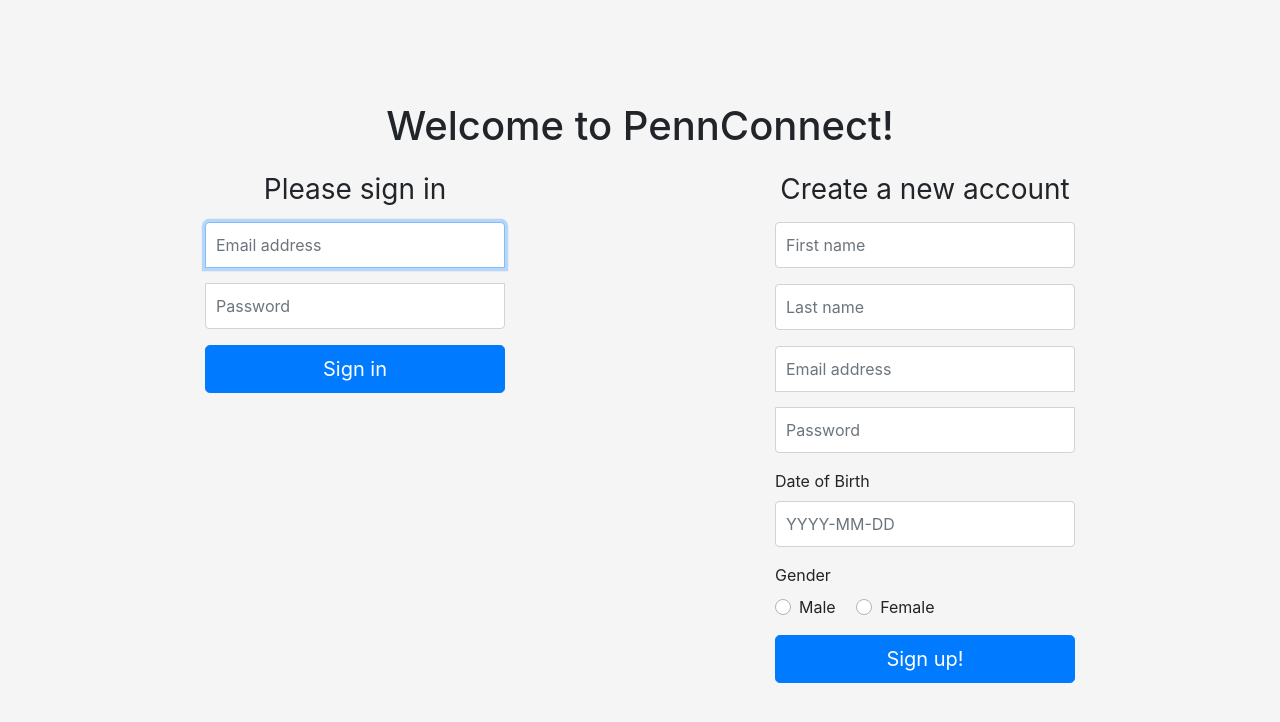
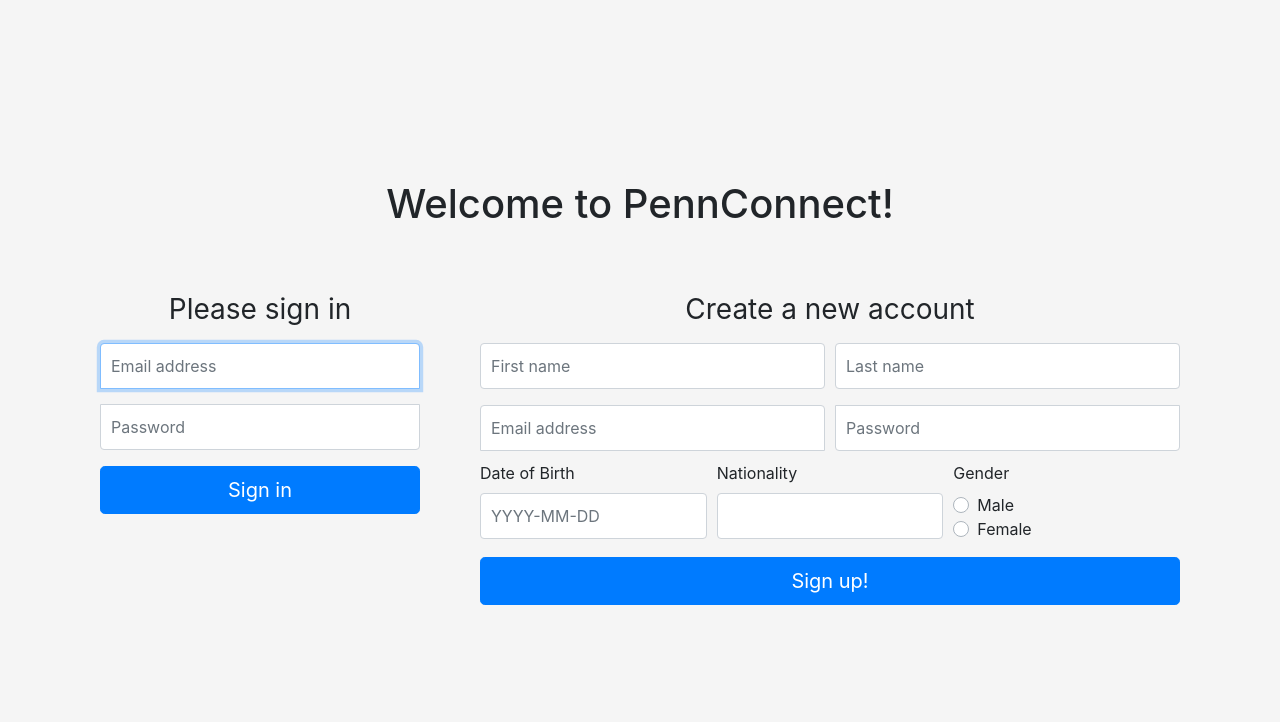
Before and after one commit to parthnatu/pennconnect, a PHP site: page / in a window 1280 px wide. Shown: the top 722 px of the page. Run offline with PHP 8.4, Linux system fonts and the light colour scheme; some libraries are stand-ins or nearby versions.

Commit message:
sign in page changes

```diff
--- a/signin/css/signin.css
+++ b/signin/css/signin.css
@@ -15,7 +15,6 @@ body {
 
 .form-signin {
   width: 100%;
-  max-width: 330px;
   padding: 15px;
   margin: auto;
 }
@@ -31,6 +30,7 @@ body {
 }
 .form-text-align {
   text-align: center;
+  margin-bottom: 50px;
 }
 .form-signin .form-control:focus {
   z-index: 2;
--- a/signin/index.html
+++ b/signin/index.html
@@ -19,8 +19,14 @@
 		  </div>
 	  </div>
 	  <div class="row">
-		  <div class="col-6">
-			<form class="form-signin">
+		  <div class="col-4">
+			<div id="alert" class="alert alert-danger" role="alert" style="display: none;">Email/password is incorrect. Try again!
+			</div>
+		  </div>
+	  </div>
+	  <div class="row">
+		  <div class="col-4">
+			<form class="form-signin" id="formSignIn" method="POST" role="form">
 			  <h1 class="h3 mb-3 font-weight-normal form-text-align">Please sign in</h1>
 			  <div class="form-group">
 				<input type="email" id="inputEmail" class="form-control" placeholder="Email address" required autofocus>
@@ -31,35 +37,49 @@
 			  <button class="btn btn-lg btn-primary btn-block" type="submit">Sign in</button>
 			</form>
 		  </div>
-		  <div class="col-6">
+		  <div class="col-8">
 			<form class="form-signin" id="formSignUp" method="POST" role="form">
 			  <h1 class="h3 mb-3 font-weight-normal form-text-align">Create a new account</h1>
 			  <div class="form-group">
+				  <div class="form-row">
+					<div class="col">
 						<input type="text" id="inputFirstName" class="form-control" placeholder="First name" required autofocus>
 					</div>
-			  <div class="form-group">
+					<div class="col">
 						<input type="text" id="inputLastName" class="form-control" placeholder="Last name" required autofocus>
 					</div>
-			  <div class="form-group">
+				  </div>
+			  </div>
+			  <div class="form-row">
+				<div class="col">
 					<input type="email" id="inputEmailAddr" class="form-control" placeholder="Email address" required autofocus>
 				</div>
-			  <div class="form-group">
+				<div class="col">
 					<input type="password" id="inputPswd" class="form-control" placeholder="Password" required>
 				</div>
+			  </div>
 			  <div class="form-group">
+				  <div class="form-row">
+					<div class="col">
 						<label for="inputDateOfbirth">Date of Birth</label>
 						<input class="form-control" id="inputDateOfbirth" name="dateofbirth" data-date-format="YYYY-MM-DD" placeholder="YYYY-MM-DD" type="text"/>
 					</div>
-			  <div class="form-group">
+					<div class="col">
+						<label for="inputNationality">Nationality</label>
+						<input type="text" id="inputNationality" class="form-control" required autofocus>
+					</div>
+					<div class="col">
 						<label for="gender">Gender</label>
 						<div class="d-block">
-					<div class="custom-control custom-radio custom-control-inline">
+							<div class="custom-control custom-radio">
 							  <input type="radio" class="custom-control-input" id="inputGenderMale" name="genderMale">
 							  <label class="custom-control-label" for="inputGenderMale">Male</label>
 							</div>
-					<div class="custom-control custom-radio custom-control-inline">
+							<div class="custom-control custom-radio">
 							  <input type="radio" class="custom-control-input" id="inputGenderFemale" name="genderFemale">
 							  <label class="custom-control-label" for="inputGenderFemale">Female</label>
+							</div>
+						</div>
 					</div>
 				  </div>
 			  </div>
--- a/signin/js/signin.js
+++ b/signin/js/signin.js
@@ -12,29 +12,48 @@ $(function () {
 	sDateofBirth.datepicker(options);
 
 	$("#formSignUp").on("submit", function (e) {
-		console.log('clicked on sign up!');
+		e.preventDefault();
 		var data = {
 			FirstName: $("#inputFirstName").val(),
 			LastName: $("#inputLastName").val(),
 			Email: $("#inputEmailAddr").val(),
 			Password: $("#inputPswd").val().toString(),
-			DateOfBirth: $("#inputDateOfbirth").data().datepicker.getDate(),
-			Gender: $("#inputGenderMale")[0].checked ? "m" : "f"
+			DateOfBirth: $("#inputDateOfbirth").data().datepicker.getFormattedDate(),
+			Gender: $("#inputGenderMale")[0].checked ? "m" : "f",
+			Nationality: "IN"
 		};
-		console.log(data);
 		$.ajax({
             type: "POST",
             url: "http://40.121.195.146:8000/api-gateway.php/penn-connect/user",
-            data: data,
-	    dataType: "json",
+            data: JSON.stringify(data),
             success: function () {
-                   console.log("user signed up!");
+				$('#formSignUp').get(0).reset();
+                window.location = '../newsfeed/index.html';
             },
-	    error: function(xhr, resp, text) {
-                    console.log(xhr, resp, text);
-	    }
+			error: function(xhr, resp, text) {
 
+			}
+        });
+	});
 
+	$("#formSignIn").on("submit", function (e) {
+		e.preventDefault();
+		var data = {
+			Email: $("#inputEmailAddr").val(),
+			Password: $("#inputPswd").val().toString()
+		};
+		$.ajax({
+            type: "POST",
+            url: "http://40.121.195.146:8000/api-gateway.php/penn-connect/login",
+            data: JSON.stringify(data),
+            success: function () {
+				$("#alert").hide();
+				$('#formSignIn').get(0).reset();
+                window.location = '../newsfeed/index.html';
+            },
+			error: function(xhr, resp, text) {
+				$("#alert").show();
+			}
         });
 	});
 });
```
Also changed, not shown: newsfeed/index.html (added, +31 -0 lines). Lines whose indentation alone changed are shown as unchanged.
